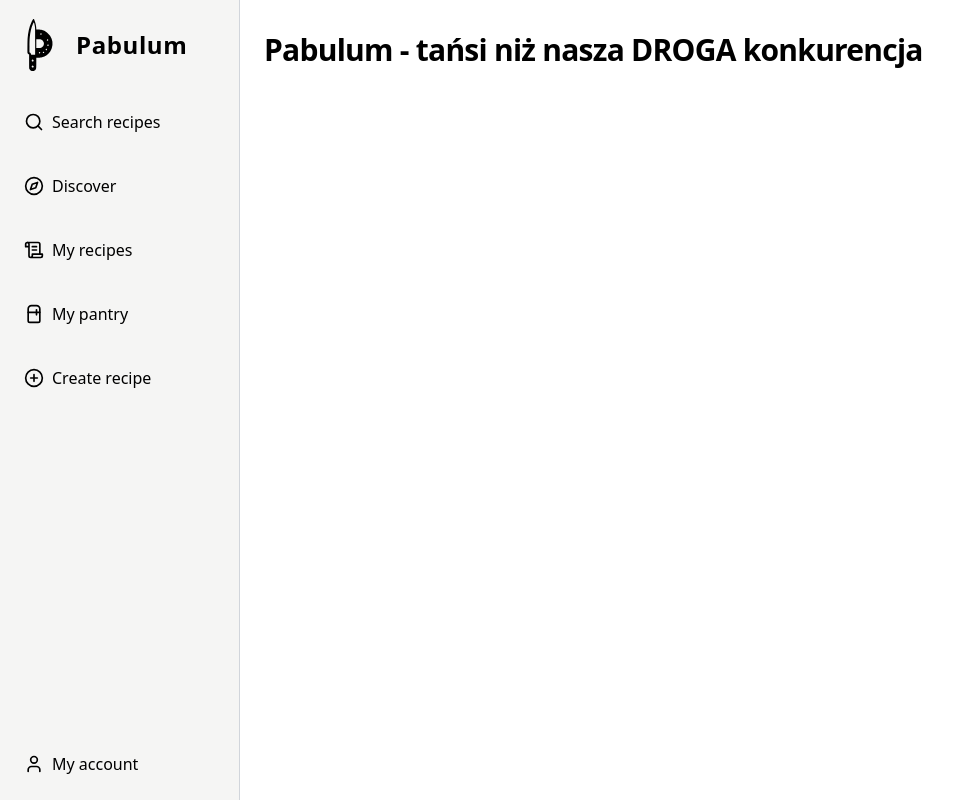
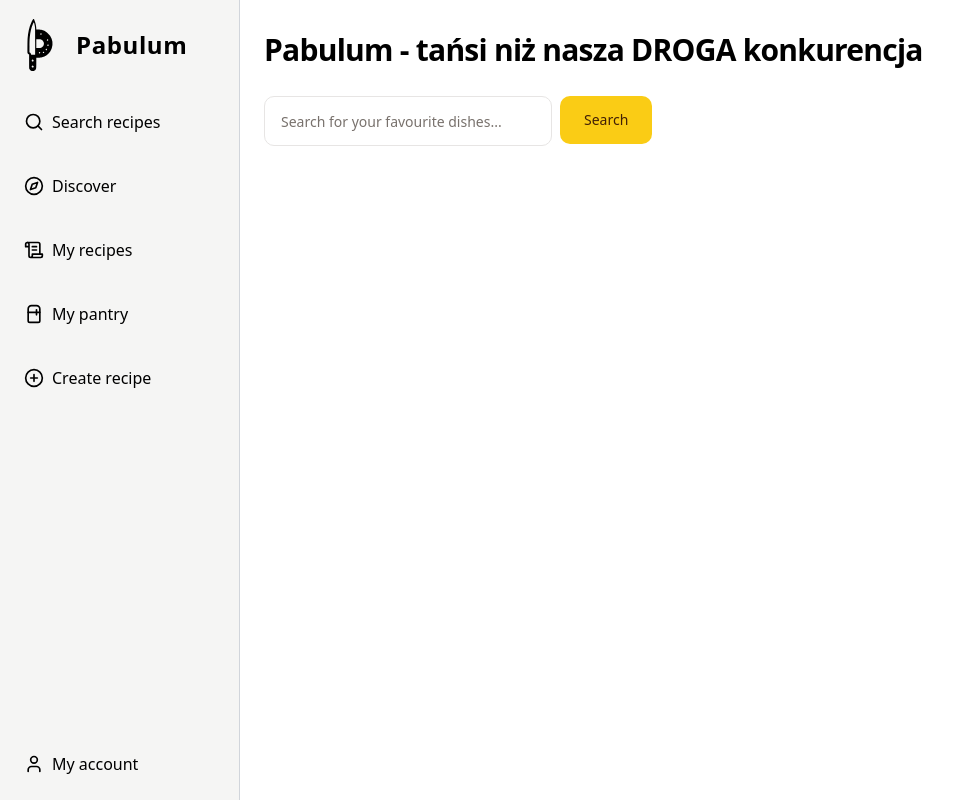
Before and after one commit to FraternalFiber/Pabulum, a React (Vite) app in the folder client/: page / in a window 1280 px wide. Shown: the whole page, without its empty margins (0-961 px from the left). Built offline with nearby package versions, Linux system fonts and the light colour scheme.

Commit message:
Add responsive Menu

```diff
--- a/client/package.json
+++ b/client/package.json
@@ -19,6 +19,7 @@
     "@radix-ui/react-popover": "^1.0.7",
     "@radix-ui/react-slot": "^1.0.2",
     "@tanstack/react-query": "^5.25.0",
+    "@tanstack/react-query-devtools": "^5.25.0",
     "class-variance-authority": "^0.7.0",
     "clsx": "^2.1.0",
     "cmdk": "^0.2.1",
--- a/client/src/components/Main/index.tsx
+++ b/client/src/components/Main/index.tsx
@@ -1,4 +1,5 @@
 import React from "react";
+import {ReactQueryDevtools} from "@tanstack/react-query-devtools";
 
 interface MainProps {
   children?: React.ReactNode
@@ -7,8 +8,10 @@ interface MainProps {
 // Main container, next to the Menu.
 export function Main({children}: MainProps) {
   return (
-      <main className={'grow p-5 md:p-6'}>
+      <main className={'grow mt-8 sm:mt-0 p-6 overflow-y-auto'}>
         {children}
+        {/* Dev tools */}
+        <ReactQueryDevtools initialIsOpen={false} />
       </main>
   )
 }
--- a/client/src/components/Menu/index.tsx
+++ b/client/src/components/Menu/index.tsx
@@ -1,6 +1,7 @@
 import {Link, NavLink} from "react-router-dom";
 import React from "react";
-import {Compass, PlusCircle, Refrigerator, ScrollText, Search as SearchIcon, User} from 'lucide-react';
+import {Compass, PlusCircle, Refrigerator, ScrollText, Search as SearchIcon, User, Menu as MenuIcon} from 'lucide-react';
+import {Sheet, SheetContent, SheetTrigger} from "@/components/ui/sheet.tsx";
 
 interface MenuButtonProps {
   path: string
@@ -26,16 +27,16 @@ function MenuButton({title, path, icon}: MenuButtonProps) {
   )
 }
 
-function Menu() {
+function MenuContent() {
   return (
-      <nav className={'flex flex-col w-60 h-100 min-h-screen bg-secondary border-r border-gray-300'}>
-        <Link to={'/'} className={'flex flex-row items-center mt-4 mr-20 ml-3 select-none'}>
+      <>
+        <Link to={'/'} className={'flex flex-row items-center mt-4 ml-3 select-none'}>
           <img src={'/logo_main.svg'} alt={'logo'} className={'w-14'} draggable={'false'}/>
           <h1 className={'text-2xl ml-2 font-bold tracking-wide'}>Pabulum</h1>
         </Link>
-        <div className={'flex flex-col justify-between grow mt-5 mb-2 pr-2 pl-2 h-100'}>
+        <div className={'flex flex-col justify-between grow mt-5 mb-2 pr-2 pl-2 min-h-100'}>
           <div className={'flex flex-col gap-y-2'}>
-            {menuButtons.map((button : MenuButtonProps) => (
+            {menuButtons.map((button: MenuButtonProps) => (
                 <MenuButton title={button.title} path={button.path} icon={button.icon} key={button.path}/>
             ))}
           </div>
@@ -43,7 +44,30 @@ function Menu() {
             <MenuButton title={'My account'} path={'/account'} icon={<User size={20}/>} key={'/account'}/>
           </div>
         </div>
-      </nav>
+      </>
+  )
+}
+
+function Menu() {
+  return (
+      <>
+        {/* Fixed menu */}
+        <nav className={'hidden sm:flex flex-col min-w-60 h-100 bg-secondary border-r border-gray-300'}>
+          <MenuContent/>
+        </nav>
+        {/* Collapsable menu */}
+        <div className={'sm:hidden fixed flex-col top-0 p-3'}>
+          <Sheet>
+            <SheetTrigger>
+              <MenuIcon size={35}/>
+            </SheetTrigger>
+            <SheetContent className={'w-60 p-2 pt-5'} side={'left'}>
+              <MenuContent/>
+            </SheetContent>
+          </Sheet>
+        </div>
+      </>
+
   )
 }
 
--- a/client/src/components/SearchForm/index.tsx
+++ b/client/src/components/SearchForm/index.tsx
@@ -4,56 +4,55 @@ import {zodResolver} from "@hookform/resolvers/zod";
 import {Form, FormControl, FormField, FormItem} from "@/components/ui/form.tsx";
 import {Input} from "@/components/ui/input.tsx";
 import {Button} from "@/components/ui/button.tsx";
-import {useState} from "react";
+import {useEffect, useState} from "react";
 import {SearchResults} from "@/components/SearchResults";
-// import {IRecipeResult} from "@/types/IRecipeResult.ts";
 import {cuisineItems, dietItems, mealTypeItems} from './searchFormFilterItems.ts'
 import {SearchFormFilter} from "@/components/SearchForm/SearchFormFilter.tsx";
 import {useRecipes} from "@/services/useRecipes.ts";
-// import {FancyMultiSelect} from "@/components/ui/fancy-multi-select.tsx";
+import {useSearchParams} from "react-router-dom";
 
 // Zod schema object, used to define a form schema for validation
 const formSchema = z.object({
-  searchTerm: z
+  q: z
       .string()
       .trim()
       .min(2, {message: "Enter at least 2 characters"})
       .max(50, {message: "Enter no more than 50 characters."}),
-  dietItems: z.array(z.string()),
-  cuisineItems: z.array(z.string()),
-  mealTypeItems: z.array(z.string())
+  diet: z.array(z.string()),
+  cuisine: z.array(z.string()),
+  mealType: z.array(z.string())
 })
 
 export function SearchForm() {
   const [isSubmitted, setIsSubmitted] = useState<boolean>(false)
+  const [searchParams, setSearchParams] = useSearchParams()
   // const [searchResults, setSearchResults] = useState<Array<IRecipeResult> | null>(null)
 
   // Code executed after submitting a form
   function handleSubmit(values: z.infer<typeof formSchema>) {
     setIsSubmitted(true)
-    console.log(values, isSubmitted)
+    setSearchParams(values)
 
-    // fetch('http://127.0.0.1:42069/search')
-    //     .then(res => res.json())
-    //     .then((res) => {
-    //       console.log(res.results)
-    //       setSearchResults(res.results)
-    //     })
-    //     .catch((error) => {
-    //       console.error('Backend API connection error: ', error)
-    //       throw ('Backend API connection error: ' + error)
-    //     })
+    console.log(values)
   }
+
+  // Submit form when search params changed
+  useEffect(() => {
+    if(searchParams.size > 0) {
+      console.log("submit")
+      setIsSubmitted(true)
+    }
+  }, [searchParams.size])
 
   // Form definition using a Zod schema for validation. "z.infer" infers a TypeScript type from a Zod schema.
   const form = useForm<z.infer<typeof formSchema>>({
     // use forSchema to validate form data
     resolver: zodResolver(formSchema),
     defaultValues: {
-      searchTerm: "",
-      dietItems: [],
-      cuisineItems: [],
-      mealTypeItems: []
+      q: "",
+      diet: [],
+      cuisine: [],
+      mealType: []
     }
   })
 
@@ -64,11 +63,11 @@ export function SearchForm() {
     error: recipesError
   } = useRecipes()
 
-  if(isSubmitted) {
-    console.log(recipes)
-    console.log(recipesLoading)
-    console.log(recipesError)
-  }
+  // if(isSubmitted) {
+  //   console.log(recipes)
+  //   console.log(recipesLoading)
+  //   console.log(recipesError)
+  // }
 
   return (
       <>
@@ -79,7 +78,7 @@ export function SearchForm() {
               {/* Main search field */}
               <FormField
                   control={form.control}
-                  name={'searchTerm'}
+                  name={'q'}
                   render={({field}) => (
                       <FormItem>
                         <FormControl>
@@ -92,21 +91,21 @@ export function SearchForm() {
             </div>
             <div className={'mt-3 flex gap-x-3'}>
               {/* Diet filter */}
-              <SearchFormFilter title={'Diet'} name={'dietItems'} items={dietItems} form={form}/>
+              <SearchFormFilter title={'Diet'} name={'diet'} items={dietItems} form={form}/>
               {/* Cuisine filter */}
-              <SearchFormFilter title={'Cuisine'} name={'cuisineItems'} items={cuisineItems} form={form}/>
+              <SearchFormFilter title={'Cuisine'} name={'cuisine'} items={cuisineItems} form={form}/>
               {/* Meal type filter */}
-              <SearchFormFilter title={'Meal type'} name={'mealTypeItems'} items={mealTypeItems} form={form}/>
+              <SearchFormFilter title={'Meal type'} name={'mealType'} items={mealTypeItems} form={form}/>
             </div>
           </form>
         </Form>
         {/* If form submitted show search results */}
         {isSubmitted && (
-            <>
+            <div className={'mt-7'}>
               {recipesLoading && <p>Loading...</p>}
-              {recipesError && <p>An error occured while loading results</p>}
+              {recipesError && <p>An error occurred while loading results</p>}
               {recipes && <SearchResults results={recipes}/>}
-            </>
+            </div>
           )
         }
       </>
--- a/client/src/components/SearchResults/index.tsx
+++ b/client/src/components/SearchResults/index.tsx
@@ -11,14 +11,14 @@ export function SearchResults({results}: SearchResultsProps) {
         <>
             {results
                 ? (
-                    <div className={'mt-9 flex flex-col gap-5 md:flex-row'}>
+                    <div className={'flex flex-col w-100 gap-5'}>
                         {results.map((result) => (
                             <RecipeResultCard title={result.title} imageUrl={result.image} key={result.id}/>
                         ))}
                     </div>
                 )
                 : (
-                    <div className={'mt-7 ml-2'}>
+                    <div>
                         <p>No results</p>
                     </div>
                 )
--- a/client/src/index.css
+++ b/client/src/index.css
@@ -3,8 +3,8 @@
 @tailwind utilities;
 
 #root {
-  min-width: 100vw;
-  min-height: 100vh;
+  width: 100vw;
+  height: 100vh;
   display: flex;
 }
 
--- a/client/src/pages/Home/index.tsx
+++ b/client/src/pages/Home/index.tsx
@@ -2,10 +2,46 @@ import { Menu } from "@/components/Menu";
 import { Main } from "@/components/Main";
 import {useEffect} from "react";
 import Heading from "@/components/Heading";
+import {useForm} from "react-hook-form";
+import {zodResolver} from "@hookform/resolvers/zod";
+import {z} from "zod";
+import {Form, FormControl, FormField, FormItem} from "@/components/ui/form.tsx";
+import {Input} from "@/components/ui/input.tsx";
+import {Button} from "@/components/ui/button.tsx";
+import {createSearchParams, useNavigate} from "react-router-dom";
+
+// Zod schema object, used to define a form schema for validation
+const formSchema = z.object({
+  q: z
+      .string()
+      .trim()
+      .min(2, {message: "Enter at least 2 characters"})
+      .max(50, {message: "Enter no more than 50 characters."}),
+})
+
 
 export default function Home() {
+  const navigate = useNavigate();
+
   useEffect(() => {
     document.title = "Pabulum"
+  })
+
+  function handleSubmit(values: z.infer<typeof formSchema>) {
+    console.log(values)
+
+    // redirect to /search subpage with the entered text as a parameter
+    navigate({
+      pathname: '/search',
+      search: createSearchParams(values).toString()
+    });
+  }
+
+  const form = useForm<z.infer<typeof formSchema>>({
+    resolver: zodResolver(formSchema),
+    defaultValues: {
+      q: ""
+    }
   })
 
   return (
@@ -13,6 +49,25 @@ export default function Home() {
         <Menu/>
         <Main>
           <Heading text={'Pabulum - tańsi niż nasza DROGA konkurencja'}/>
+          <Form {...form}>
+            <form onSubmit={form.handleSubmit(handleSubmit)}>
+              <div className={'flex gap-x-2'}>
+                {/* Search field */}
+                <FormField
+                    control={form.control}
+                    name={'q'}
+                    render={({field}) => (
+                        <FormItem>
+                          <FormControl>
+                            <Input className={'w-72 pt-6 pr-6 pb-6 pl-4'} placeholder={"Search for your favourite dishes..."} {...field}/>
+                          </FormControl>
+                        </FormItem>
+                    )}
+                />
+                <Button type={'submit'} className={'p-6'}>Search</Button>
+              </div>
+            </form>
+          </Form>
         </Main>
       </>
   )
--- a/client/src/services/useRecipes.ts
+++ b/client/src/services/useRecipes.ts
@@ -12,7 +12,7 @@ export const getRecipes = async () => {
 
 export const useRecipes = () => {
   return useQuery<IRecipeResult[]>({
-    queryKey: ['recipes'],
+    queryKey: ['recipesSearchResults'],
     queryFn: getRecipes
   })
 }
```
Also changed, not shown: client/src/components/RecipeResultCard/index.tsx (+5 -5 lines), 2 other files (tests, documents, lock files or other folders).
